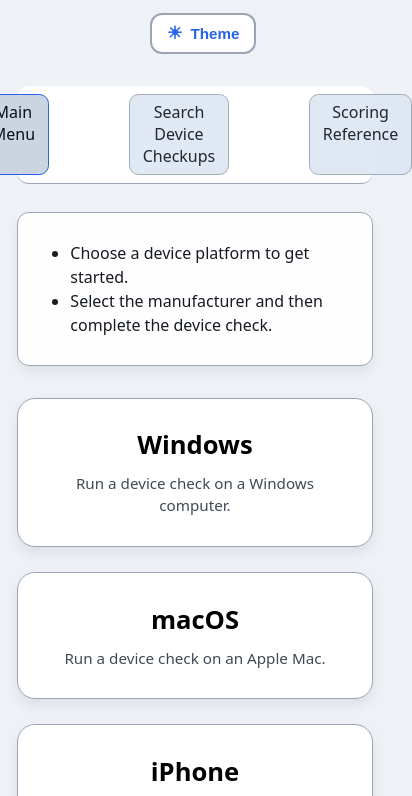
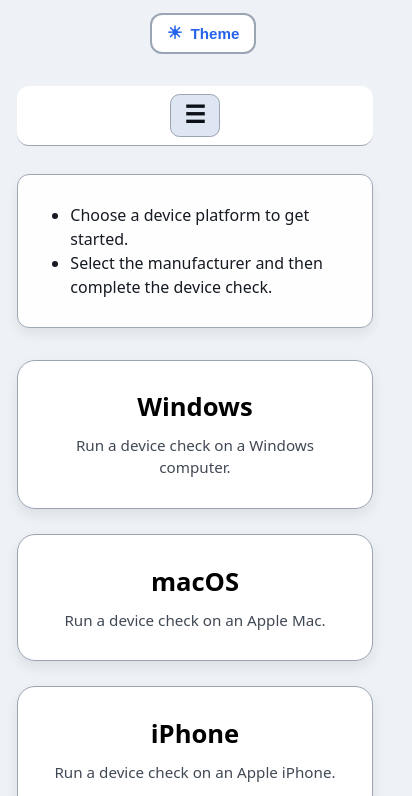
Before and after one commit to nigelgalbraith/DeviceCheckTool, a plain HTML site: page public/index.html in a window 390 px wide. Shown: the part 38-834 px from the top of the page, 412 px wide, since content can reach past the window. Drawn offline with Linux system fonts and the light colour scheme.

Commit message:
added hamburger

```diff
--- a/editor/css/style.css
+++ b/editor/css/style.css
@@ -795,6 +795,15 @@ button:hover { filter: brightness(1.08); }
   opacity: 1;
 }
 
+
+/* =========================
+   Navigation: Mobile Hamburger
+   ========================= */
+.nav-hamburger {
+  display: none;
+}
+
+
 /* =========================
    Home: Device Checkup Card Grid
    ========================= */
@@ -851,6 +860,7 @@ button:hover { filter: brightness(1.08); }
   text-decoration: none !important;
 }
 
+
 /* =========================
    Responsive
    ========================= */
@@ -872,47 +882,37 @@ button:hover { filter: brightness(1.08); }
 
   .app { padding: 0.5rem; }
 
-}
-
-@media print {
-
-  /* Hide export buttons */
-  .pane-host--risk-export {
-    display: none;
+  .nav {
+    flex-direction: column;
+    align-items: stretch;
   }
 
-  /* Hide theme toggle */
-  .theme-toggle-wrapper,
-  .theme-toggle {
-    display: none;
+  .nav-hamburger {
+    display: block;
+    align-self: center;
+    padding: 0.4rem 0.8rem;
+    font-size: 1.5rem;
+    color: var(--text);
+    background: var(--surface-raised);
+    border: 1px solid var(--border);
+    border-radius: 0.6rem;
+    cursor: pointer;
   }
 
-  /* Hide navigation */
-  nav,
-  .nav,
-  .app-nav {
+  .nav .nav-links {
     display: none;
+    flex-direction: column;
+    gap: 0.5rem;
+    width: 100%;
+    padding-top: 0.5rem;
   }
 
-  /* Clean print background */
-  body {
-    background: white;
-    color: black;
+  .nav.menu-open .nav-links {
+    display: flex;
   }
 
-  /* Remove card shadows for print */
-  .pane {
-    box-shadow: none;
+  .nav .nav-links a {
+    display: block;
+    text-align: center;
   }
-
-  /* Repeat table header on each page */
-  .rt-table thead {
-    display: table-header-group;
-  }
-
-  /* Prevent row splitting */
-  .rt-table tr {
-    page-break-inside: avoid;
-  }
-
 }
--- a/public/css/style.css
+++ b/public/css/style.css
@@ -686,6 +686,14 @@ button:hover { filter: brightness(1.08); }
   opacity: 1;
 }
 
+
+/* =========================
+   Navigation: Mobile Hamburger
+   ========================= */
+.nav-hamburger {
+  display: none;
+}
+
 /* =========================
    Search: Device Checkups
    ========================= */
@@ -896,6 +904,42 @@ button:hover { filter: brightness(1.08); }
     max-width: none;
   }
 
+
+  .nav {
+    flex-direction: column;
+    align-items: stretch;
+  }
+
+  .nav-hamburger {
+    display: block;
+    align-self: center;
+    padding: 0.4rem 0.8rem;
+    font-size: 1.5rem;
+    color: var(--text);
+    background: var(--surface-raised);
+    border: 1px solid var(--border);
+    border-radius: 0.6rem;
+    cursor: pointer;
+  }
+
+  .nav .nav-links {
+    display: none;
+    flex-direction: column;
+    gap: 0.5rem;
+    width: 100%;
+    padding-top: 0.5rem;
+  }
+
+  .nav.menu-open .nav-links {
+    display: flex;
+  }
+
+  .nav .nav-links a {
+    display: block;
+    text-align: center;
+  }
+
+
   .footer {
     padding: 1rem;
     width: 95%;
--- a/public/js/core/appShell.js
+++ b/public/js/core/appShell.js
@@ -1,3 +1,6 @@
+
+ // IMPORTS
+import { el } from "./helpers.js";
 
 // STATE
 const APP_CLASS = "app";
@@ -20,21 +23,15 @@ const NAV_ITEMS = [
 // BUILD
 /** Creates the shell theme toggle button */
 function createThemeToggle() {
-  const wrapper = document.createElement("div");
-  wrapper.className = THEME_TOGGLE_WRAPPER_CLASS;
-  const button = document.createElement("button");
-  button.className = THEME_TOGGLE_CLASS;
+  const wrapper = el("div", THEME_TOGGLE_WRAPPER_CLASS);
+  const button = el("button", THEME_TOGGLE_CLASS);
   button.type = "button";
   button.setAttribute("aria-label", "Toggle light/dark mode");
   button.setAttribute("aria-pressed", "false");
   button.title = "Toggle light/dark mode";
-  const icon = document.createElement("span");
-  icon.className = THEME_TOGGLE_ICON_CLASS;
+  const icon = el("span", THEME_TOGGLE_ICON_CLASS, "☾");
   icon.setAttribute("aria-hidden", "true");
-  icon.textContent = "☾";
-  const text = document.createElement("span");
-  text.className = THEME_TOGGLE_TEXT_CLASS;
-  text.textContent = "Theme";
+  const text = el("span", THEME_TOGGLE_TEXT_CLASS, "Theme");
   button.appendChild(icon);
   button.appendChild(text);
   wrapper.appendChild(button);
@@ -45,17 +42,31 @@ function createThemeToggle() {
 /** Creates the shell navigation for the active page */
 function createNav(activeNavKey) {
   if (!activeNavKey) return null;
-  const nav = document.createElement("nav");
-  nav.className = NAV_CLASS;
-  const links = document.createElement("div");
-  links.className = NAV_LINKS_CLASS;
+  const nav = el("nav", NAV_CLASS);
+  const links = el("div", NAV_LINKS_CLASS);
+  links.id = "mobile-nav-links";
   NAV_ITEMS.forEach(function (item) {
-    const link = document.createElement("a");
+    const link = el("a", "", item.label);
     link.href = item.href;
-    link.textContent = item.label;
     if (activeNavKey === item.key) link.setAttribute("aria-current", "page");
     links.appendChild(link);
   });
+  const hamburger = el("button", "nav-hamburger", "☰");
+  hamburger.type = "button";
+  hamburger.setAttribute("aria-label", "Toggle navigation");
+  hamburger.setAttribute("aria-controls", links.id);
+  hamburger.setAttribute("aria-expanded", "false");
+  hamburger.addEventListener("click", function () {
+    const isOpen = nav.classList.toggle("menu-open");
+    hamburger.setAttribute("aria-expanded", String(isOpen));
+  });
+  links.addEventListener("click", function (event) {
+    if (event.target.closest("a")) {
+      nav.classList.remove("menu-open");
+      hamburger.setAttribute("aria-expanded", "false");
+    }
+  });
+  nav.appendChild(hamburger);
   nav.appendChild(links);
   return nav;
 }
@@ -63,20 +74,16 @@ function createNav(activeNavKey) {
 
 /** Builds the application shell and mounts it into the app root */
 export function buildAppShell({ pageTitle, activeNavKey }) {
-  const appRoot = document.createElement("div");
-  appRoot.className = APP_CLASS;
-  const header = document.createElement("header");
-  header.className = HEADER_CLASS;
-  const heading = document.createElement("h1");
+  const appRoot = el("div", APP_CLASS);
+  const header = el("header", HEADER_CLASS);
+  const heading = el("h1", "", pageTitle || "Device Checkup");
   heading.id = PAGE_TITLE_ID;
-  heading.textContent = pageTitle || "Device Checkup";
   const themeHost = createThemeToggle();
   const nav = createNav(activeNavKey);
   header.appendChild(heading);
   header.appendChild(themeHost);
   if (nav) header.appendChild(nav);
-  const main = document.createElement("main");
-  main.className = MAIN_CLASS;
+  const main = el("main", MAIN_CLASS);
   main.id = MAIN_ID;
   appRoot.appendChild(header);
   appRoot.appendChild(main);
```
Also changed, not shown: editor/js/core/appShell.js (+28 -14 lines).
